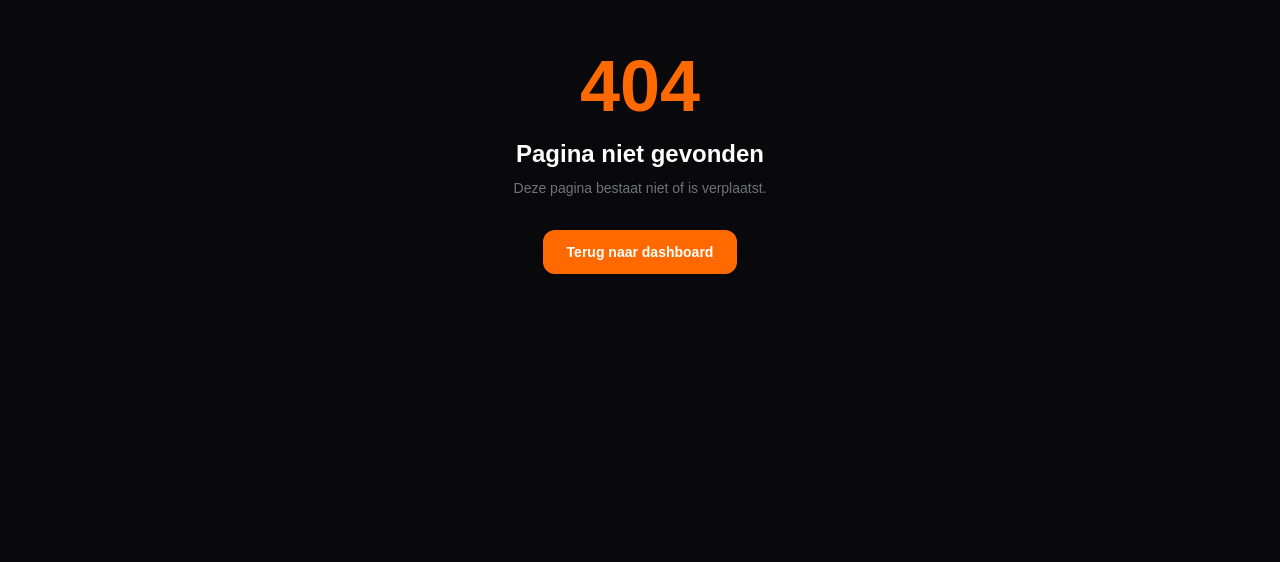
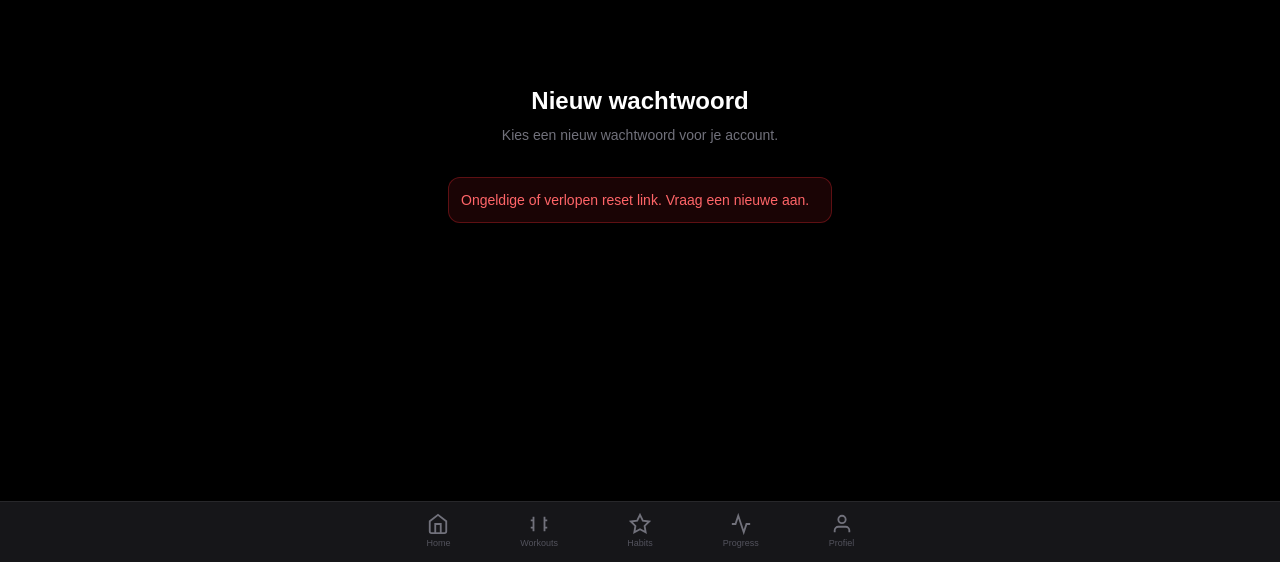
Before and after one commit to maxvercel/Performance-platform, a Next.js app: page /portal/reset-password in a window 1280 px wide. Before the commit this address had no page. Shown: the part 238-800 px from the top of the page. Built offline with nearby package versions, Linux system fonts and the light colour scheme; no server answers.

Commit message:
Fix: workout history, password reset page, auth middleware

```diff
--- a/src/app/portal/login/page.tsx
+++ b/src/app/portal/login/page.tsx
@@ -72,7 +72,7 @@ export default function LoginPage() {
   async function handleReset() {
     setLoading(true); setMessage('')
     const { error } = await supabase.auth.resetPasswordForEmail(email, {
-      redirectTo: `${location.origin}/portal/auth/callback`
+      redirectTo: `${location.origin}/portal/auth/callback?next=/portal/reset-password`
     })
     if (error) { setIsError(true); setMessage(error.message) }
     else { setIsError(false); setMessage('✓ Reset link verstuurd — check je email.') }
--- a/src/app/portal/progress/page.tsx
+++ b/src/app/portal/progress/page.tsx
@@ -91,10 +91,12 @@ export default function ProgressPage() {
     }
 
     const logIds = logs.map((l: any) => l.id)
-    const { data: exLogs } = await supabase
+    const { data: exLogs, error: exError } = await supabase
       .from('exercise_logs')
-      .select('*, exercises(name, muscle_group)')
+      .select('id, workout_log_id, exercise_id, set_number, weight_kg, reps_completed, exercises(name, muscle_group)')
       .in('workout_log_id', logIds)
+
+    if (exError) console.error('Exercise logs fetch error:', exError)
 
     // Enrich logs with exercise data
     const exLogsByWorkout: Record<string, any[]> = {}
--- /dev/null
+++ b/src/app/portal/reset-password/page.tsx
@@ -0,0 +1,114 @@
+'use client'
+
+import { useState, useEffect } from 'react'
+import { createClient } from '@/lib/supabase/client'
+import { useRouter } from 'next/navigation'
+
+export default function ResetPasswordPage() {
+  const supabase = createClient()
+  const router = useRouter()
+  const [password, setPassword] = useState('')
+  const [password2, setPassword2] = useState('')
+  const [loading, setLoading] = useState(false)
+  const [message, setMessage] = useState('')
+  const [isError, setIsError] = useState(false)
+  const [isReady, setIsReady] = useState(false)
+
+  useEffect(() => {
+    // Check of de gebruiker via een reset link is binnengekomen
+    supabase.auth.getUser().then(({ data: { user } }) => {
+      if (user) {
+        setIsReady(true)
+      } else {
+        setMessage('Ongeldige of verlopen reset link. Vraag een nieuwe aan.')
+        setIsError(true)
+      }
+    })
+  }, [supabase])
+
+  async function handleSubmit(e: React.FormEvent) {
+    e.preventDefault()
+    if (password.length < 6) {
+      setIsError(true)
+      setMessage('Wachtwoord moet minimaal 6 tekens zijn.')
+      return
+    }
+    if (password !== password2) {
+      setIsError(true)
+      setMessage('Wachtwoorden komen niet overeen.')
+      return
+    }
+
+    setLoading(true)
+    setMessage('')
+
+    const { error } = await supabase.auth.updateUser({ password })
+
+    if (error) {
+      setIsError(true)
+      setMessage(error.message)
+    } else {
+      setIsError(false)
+      setMessage('Wachtwoord succesvol gewijzigd! Je wordt doorgestuurd...')
+      setTimeout(() => router.push('/portal/dashboard'), 2000)
+    }
+    setLoading(false)
+  }
+
+  const inputClass = `w-full bg-zinc-900 border border-zinc-700 rounded-xl px-4 py-3
+    text-white placeholder-zinc-500 text-sm focus:outline-none focus:border-orange-500
+    transition`
+
+  return (
+    <div className="min-h-screen bg-black flex items-center justify-center p-4">
+      <div className="w-full max-w-sm">
+        <div className="text-center mb-8">
+          <h1 className="text-white text-2xl font-black">Nieuw wachtwoord</h1>
+          <p className="text-zinc-500 text-sm mt-2">Kies een nieuw wachtwoord voor je account.</p>
+        </div>
+
+        {message && (
+          <div className={`mb-4 p-3 rounded-xl text-sm ${
+            isError ? 'bg-red-500/10 border border-red-500/30 text-red-400' : 'bg-green-500/10 border border-green-500/30 text-green-400'
+          }`}>
+            {message}
+          </div>
+        )}
+
+        {isReady && (
+          <form onSubmit={handleSubmit} className="space-y-3">
+            <input
+              type="password"
+              placeholder="Nieuw wachtwoord"
+              value={password}
+              onChange={e => setPassword(e.target.value)}
+              className={inputClass}
+              autoComplete="new-password"
+              aria-label="Nieuw wachtwoord"
+              minLength={6}
+              required
+            />
+            <input
+              type="password"
+              placeholder="Herhaal wachtwoord"
+              value={password2}
+              onChange={e => setPassword2(e.target.value)}
+              className={inputClass}
+              autoComplete="new-password"
+              aria-label="Herhaal wachtwoord"
+              minLength={6}
+              required
+            />
+            <button
+              type="submit"
+              disabled={loading}
+              className="w-full bg-orange-500 text-white font-bold py-3 rounded-xl hover:bg-orange-600 transition disabled:opacity-50"
+            >
+              {loading ? 'Bezig...' : 'Wachtwoord opslaan'}
+            </button>
+          </form>
+        )}
+      </div>
+    </div>
+  )
+}
--- a/src/middleware.ts
+++ b/src/middleware.ts
@@ -9,7 +9,7 @@ export async function middleware(request: NextRequest) {
   const { pathname } = request.nextUrl
 
   // Public routes die GEEN auth nodig hebben
-  const publicPaths = ['/portal/login', '/portal/register']
+  const publicPaths = ['/portal/login', '/portal/register', '/portal/auth/callback', '/portal/reset-password', '/portal/bevestigd']
   if (publicPaths.some(p => pathname.startsWith(p))) {
     return NextResponse.next()
   }
```
